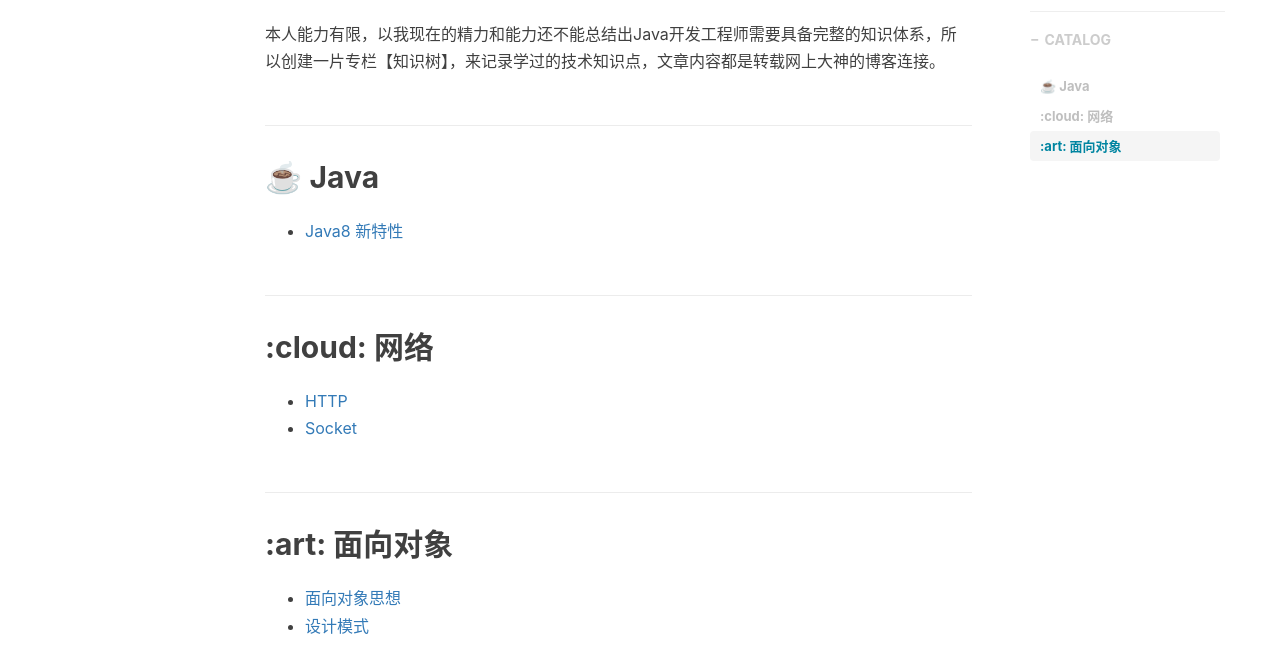
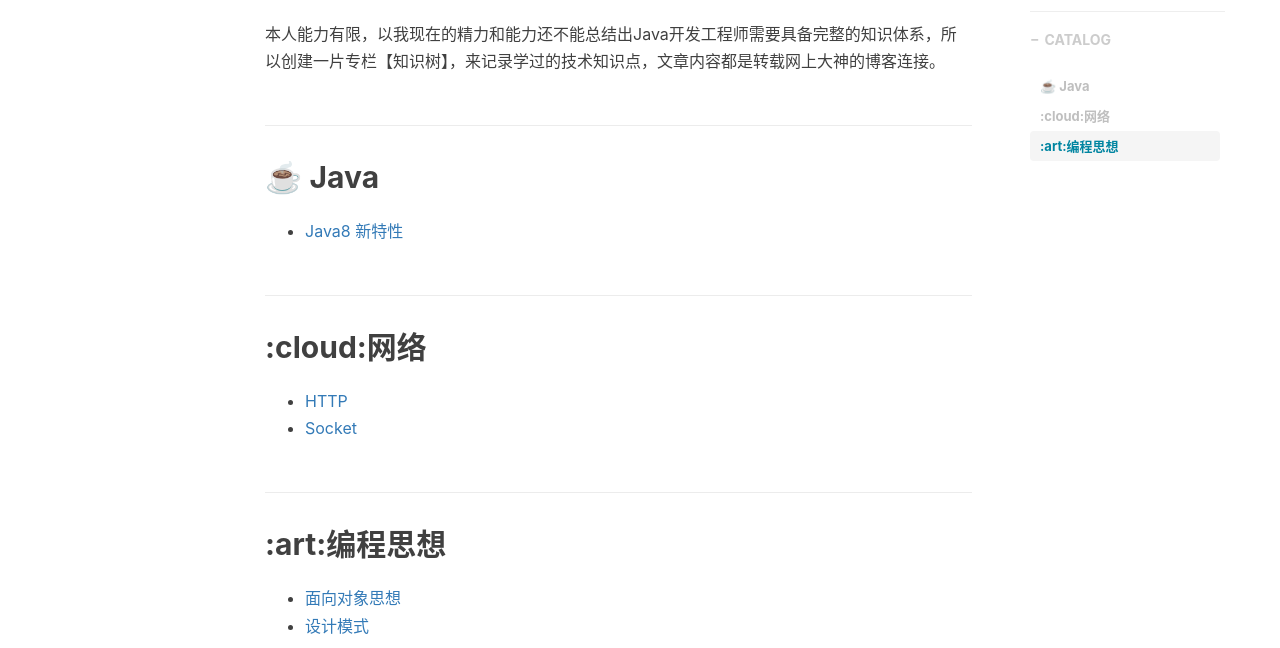
Before and after one commit to ChaoHappy/ChaoHappy.github.io, a Jekyll site: the page built from _posts/知识树/2020-03-18-知识树.md, in a window 1280 px wide. Shown: the part 486-1134 px from the top of the page. Built offline with Jekyll 4.4.1, drawn with Linux system fonts in a browser that asks for light colours; nearby versions of some CDN libraries; comment, search, counter and statistics services are not loaded.

Commit message:
Update 2020-03-18-知识树.md

```diff
--- a/_posts/知识树/2020-03-18-知识树.md
+++ b/_posts/知识树/2020-03-18-知识树.md
@@ -16,12 +16,12 @@ tags:
 
 - [Java8 新特性](#)
 
-## :cloud: 网络
+## :cloud:网络
 
 - [HTTP](https://github.com/CyC2018/CS-Notes/blob/master/notes/HTTP.md)
 - [Socket](https://github.com/CyC2018/CS-Notes/blob/master/notes/Socket.md)
 
-## :art: 面向对象
+## :art:编程思想
 
 - [面向对象思想](https://github.com/CyC2018/CS-Notes/blob/master/notes/面向对象思想.md)
 - [设计模式](https://github.com/CyC2018/CS-Notes/blob/master/notes/设计模式%20-%20目录.md)
```
